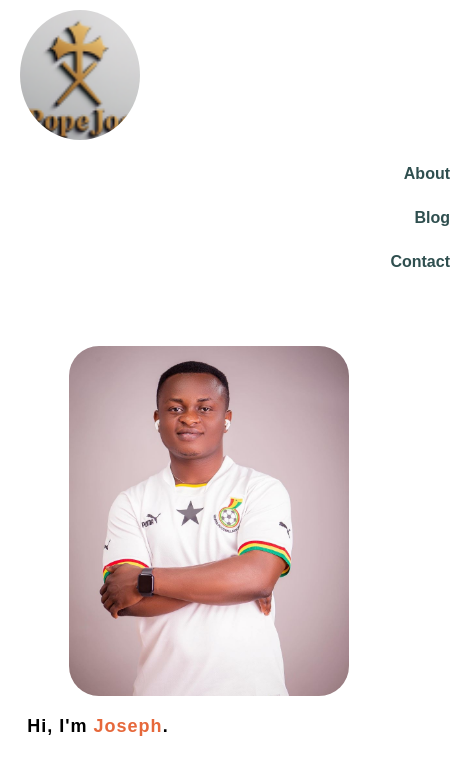
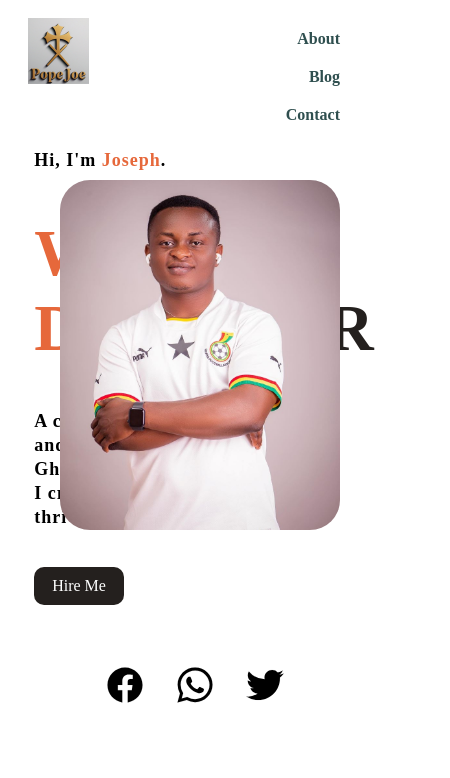
Before and after one commit to PopeJoe01/onabre_potfolio, a plain HTML site: page index.html in a window 390 px wide. Shown: the top 778 px of the page, 450 px wide, since content can reach past the window. Drawn offline with nearby package versions, Linux system fonts and the light colour scheme.

Commit message:
modified

```diff
--- a/index.html
+++ b/index.html
@@ -5,15 +5,16 @@
   <meta name="viewport" content="width=device-width, initial-scale=1.0"/>
   <title>My Portfolio</title>
   <link rel="stylesheet" href="style.css" />
-  <!-- Ionicons for social icons -->
-  <script type="module" src="https://unpkg.com/ionicons@5.5.2/dist/ionicons/ionicons.esm.js"></script>
-  <script nomodule src="https://unpkg.com/ionicons@5.5.2/dist/ionicons/ionicons.js"></script>
+  <script type="module" src="https://unpkg.com/ionicons@7.1.0/dist/ionicons/ionicons.esm.js"></script>
+  <script nomodule src="https://unpkg.com/ionicons@7.1.0/dist/ionicons/ionicons.js"></script>
 </head>
 <body>
+
   <div class="main">
+    <!-- Navbar -->
     <div class="navbar">
       <div class="edit-logo">
-        <img src="images/logo2.png" alt="logo" class="logo" />
+        <img src="images/logo2.png" alt="Logo" />
       </div>
       <ul class="text">
         <li><a href="index (4).html">About</a></li>
@@ -22,30 +23,27 @@
       </ul>
     </div>
 
+    <!-- Info Section -->
     <div class="info">
       <div class="image">
-        <img src="images/male2.jpg" alt="profile" class="male" />
+        <img src="images/male2.jpg" alt="Profile" />
       </div>
       <h3>Hi, I'm <span>Joseph</span>.</h3>
       <h1><span>W</span>EB <span>D</span>ESIGNER</h1>
       <h3>
-        A crypto enthusiast, web designer and a software developer from Ghana,<br/>
-        I create websites to help businesses <br/> thrive online.
+        A crypto enthusiast, web designer and a software developer from Ghana,<br>
+        I create websites to help businesses thrive online.
       </h3>
       <a href="mailto:popejoebusiness@gmail.com">Hire Me</a>
     </div>
 
+    <!-- Social Media Icons -->
     <div class="icon">
-      <a href="https://www.facebook.com/share/1CENB96z6v/?mibextid=wwXIfr">
-        <ion-icon name="logo-facebook"></ion-icon>
-      </a>
-      <a href="https://wa.me/233544267682">
-        <ion-icon name="logo-whatsapp"></ion-icon>
-      </a>
-      <a href="https://x.com/popejoe01?s=21&t=G-da_tQwi2jDYO7PDnP6hQ">
-        <ion-icon name="logo-twitter"></ion-icon>
-      </a>
+      <a href="https://www.facebook.com/share/1CENB96z6v/?mibextid=wwXIfr"><ion-icon name="logo-facebook"></ion-icon></a>
+      <a href="https://wa.me/233544267682"><ion-icon name="logo-whatsapp"></ion-icon></a>
+      <a href="https://x.com/popejoe01?s=21&t=G-da_tQwi2jDYO7PDnP6hQ"><ion-icon name="logo-twitter"></ion-icon></a>
     </div>
   </div>
+
 </body>
 </html>
--- a/style.css
+++ b/style.css
@@ -1,38 +1,37 @@
-body {
-    margin: 0;
-    font-family: Arial, sans-serif;
-  }
-
+/* General Navbar Styles */
 .navbar {
     width: 100%;
     display: flex;
+    justify-content: space-between;
     align-items: center;
-    justify-content: space-between;
     padding: 10px 20px;
-    flex-wrap: wrap;
 }
 
-  .edit-logo {
-    flex: 1;
-    display: flex;
-    justify-content: flex-start;
+.edit-logo .logo {
+    width: 150px;
+    height: auto;
+    border-radius: 50px;
 }
 
-  .edit-logo img {
-    width: 120px;
-    height: auto;
-    border-radius: 50%;
+/* Navigation Links */
+.text {
+    display: flex;
+    flex-direction: column;
+    align-items: flex-end;
+    margin-right: 30px;
 }
 
-  .text {
-    display: flex;
-    flex-direction: row;
-    gap: 16px;
+ul {
     list-style: none;
+    padding: 0;
     margin: 0;
 }
 
-  ul.text li a {
+ul li {
+    margin: 10px 0;
+}
+
+ul li a {
     text-decoration: none;
     color: darkslategray;
     font-weight: bold;
@@ -40,50 +39,50 @@ body {
     transition: 0.3s;
 }
 
-  ul.text li a:hover {
-    color: rgb(230, 104, 59);
+ul li a:hover {
+    color: rgb(230,104,59);
 }
 
+/* Hero Section */
 .info {
-    margin-left: 7%;
-    margin-top: 40px;
+    margin: 50px 7%;
 }
 
 .info h1 {
     font-size: 65px;
-    color: rgb(36, 32, 30);
+    color: rgb(36,32,30);
 }
 
 .info h3 {
     font-size: 18px;
+    line-height: 24px;
     letter-spacing: 1px;
-    line-height: 24px;
 }
 
 .info span {
-    color: rgb(230, 104, 59);
+    color: rgb(230,104,59);
 }
 
 .info a {
+    display: inline-block;
+    background: rgb(36,32,30);
+    color: #fff;
+    padding: 10px 18px;
+    margin-top: 20px;
     text-decoration: none;
-    color: #fff;
-    background: rgb(36, 32, 30);
-    margin: 26px 0;
-    padding: 10px 18px;
     border-radius: 10px;
-    display: inline-block;
-    transition: 0.4s ease;
+    transition: 0.3s;
 }
 
 .info a:hover {
-    background: rgb(59, 174, 209);
+    background: rgb(59,174,209);
 }
 
+/* Hero Image */
 .image {
-    width: 100%;
-    display: flex;
-    justify-content: center;
-    margin-top: 40px;
+    position: absolute;
+    right: 50px;
+    top: 180px;
 }
 
 .image img {
@@ -91,53 +90,54 @@ body {
     border-radius: 30px;
 }
 
+/* Social Icons */
 .icon {
+    margin-top: 60px;
     display: flex;
     justify-content: center;
-    gap: 25px;
-    margin: 50px 0;
+    gap: 30px;
+    font-size: 40px; /* Increased icon size */
 }
 
-  .icon a ion-icon {
-    font-size: 36px;
-    color: rgb(36, 32, 30);
+.icon a {
+    color: inherit;
     transition: 0.3s;
 }
 
-  .icon a ion-icon:hover {
-    color: rgb(230, 104, 59);
-    transform: scale(1.2);
+.icon a:hover {
+    color: rgb(230,104,59);
 }
 
 /* Responsive Styles */
-  @media (max-width: 768px) {
+@media (min-width: 768px) {
+    .text {
+        flex-direction: column; /* Keep vertical on desktop */
+        align-items: flex-end;
+    }
+}
+
+@media (max-width: 767px) {
     .navbar {
-      flex-direction: column;
+        flex-direction: row;
         align-items: flex-start;
     }
 
     .text {
+        position: absolute;
+        top: 10px;
+        right: 10px;
         flex-direction: column;
-      align-items: flex-end;
-      width: 100%;
-      margin-top: 10px;
+        background: rgba(255,255,255,0.95);
+        padding: 10px;
+        border-radius: 8px;
+        z-index: 10;
     }
 
-    .text li {
-      margin: 5px 0;
+    .edit-logo .logo {
+        width: 120px;
     }
 
-    .edit-logo {
-      justify-content: flex-start;
-      width: 100%;
-      margin-bottom: 10px;
-    }
-
-    .image {
-      margin-top: 60px;
-    }
-
-    .icon a ion-icon {
-      font-size: 40px;
+    .icon {
+        font-size: 36px;
     }
 }
```
Lines whose indentation alone changed are shown as unchanged.
